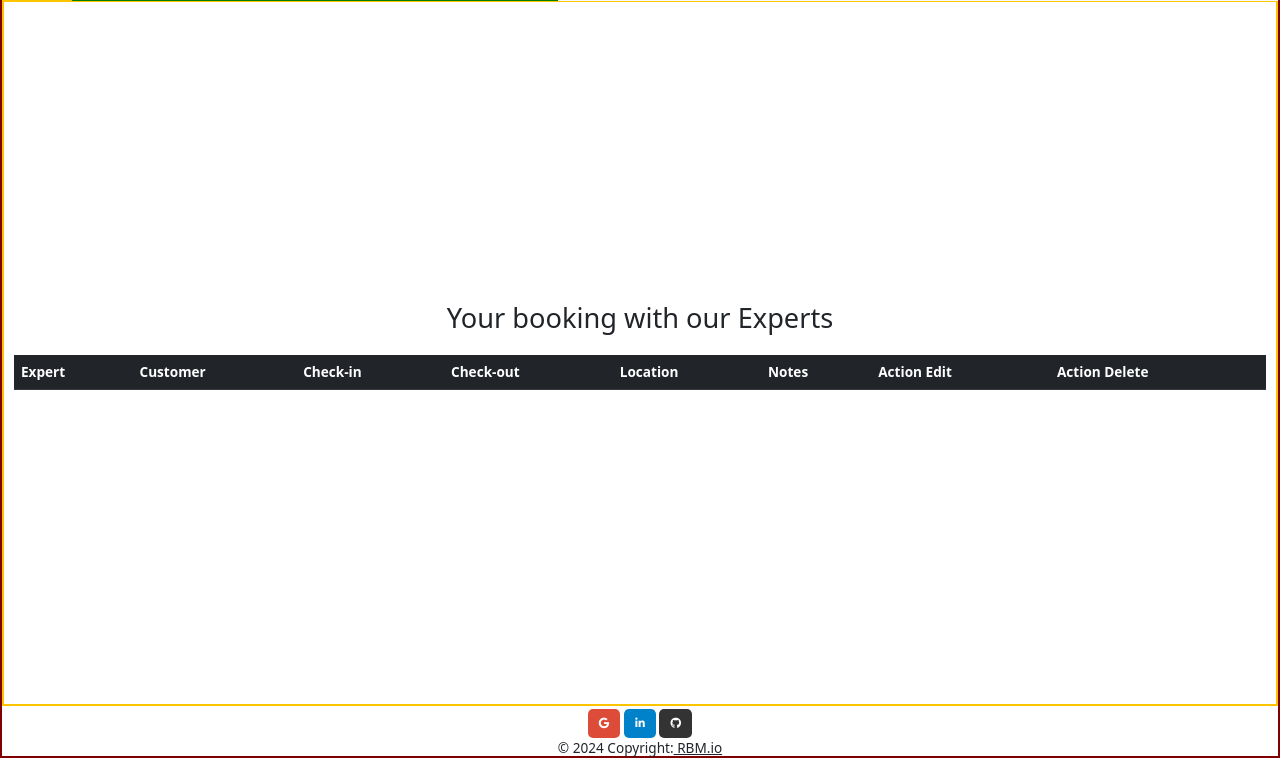
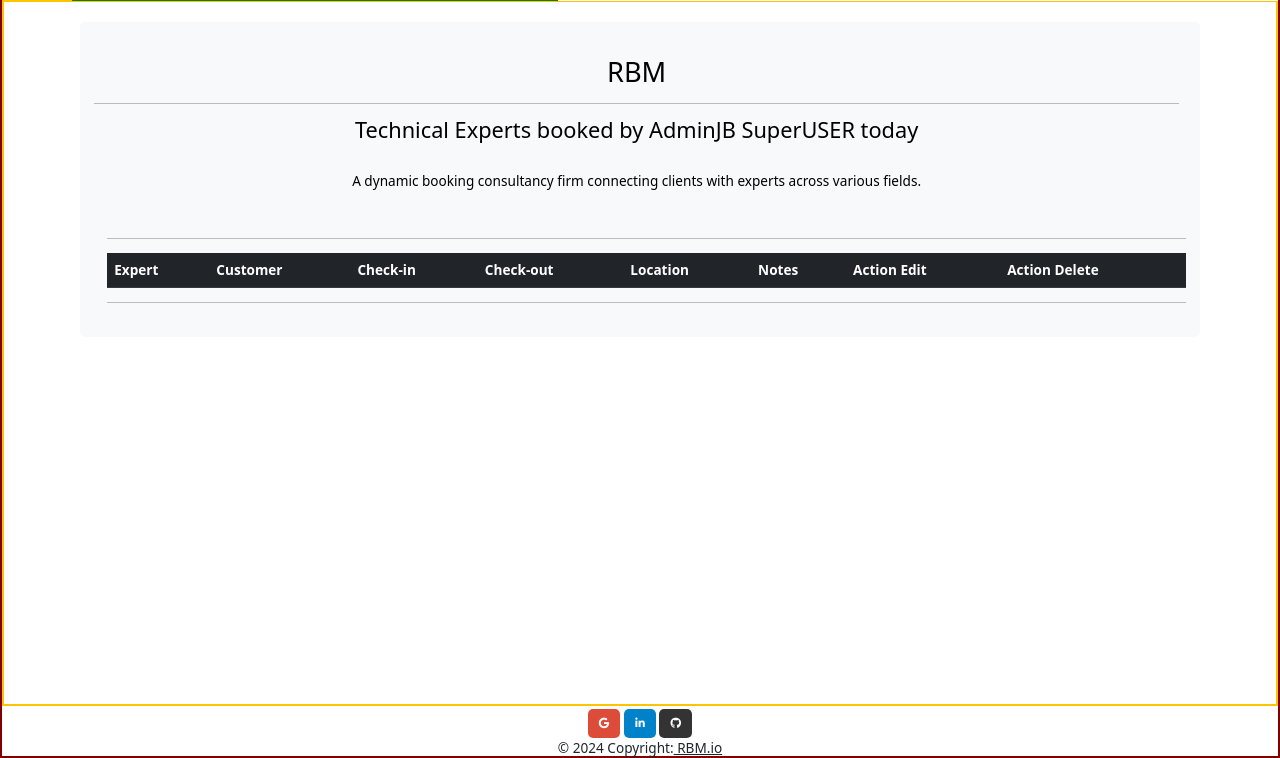
Before and after one commit to Jean7667/RBM_APP, a Django app: page /user_app/booking-success/ in a window 1280 px wide. Shown: the part 42-800 px from the top of the page. Run offline with Django 5.2, Linux system fonts and the light colour scheme; a user stored in the database is signed in; data comes from the database, SQL or seed files in the repository; lists and menus that the app fills with data are empty; some libraries are stand-ins or nearby versions.

Commit message:
changed the layout of the main container adjusted styling for consistentcy

```diff
--- a/user_app/templates/booking/bookingsuccess.html
+++ b/user_app/templates/booking/bookingsuccess.html
@@ -2,11 +2,25 @@
 {% load static %}
 
 {% block content %}
-<section class="container-fluid">
-    <div class="container-auto">
-        <div class="row justify-content-center">
-                <h1 class="text-center mb-4">Your booking with our Experts</h1>
+
+<div class="container-xl mt-4 d-flex flex-column align-items-center height9">
+    <div class="row p-0 d-flex justify-content-center w-100">
+    <div class="col-lg-12 p-3 d-flex flex-column justify-content-center bg-light opacity-85 text-black rounded-2">
+            <div class="row g-2 w-100">
+                <div class="col-12 text-center">
+                    <br>
+                    <h1>RBM</h1>
+                    <hr>
+                    <h2>Technical Experts booked by {{ user.first_name }} {{ user.last_name }} today</h2>
+                    <br>
+                    <p>A dynamic booking consultancy firm connecting clients with experts across various fields.</p>
+
+                </div>
+            </div>
+            <div class="row m-2 g-3 w-100">
+
                         <div class="table-responsive">
+                            <hr>
                             <table class="table table-dark table-striped">
                                 <thead>
                                     <tr>
@@ -40,10 +54,11 @@
                                     {% endfor %}
                                 </tbody>
                             </table>
+                            <hr>
                         </div>
                     </div>
               </div>
         </div>
+
     </div>
-</section>
 {% endblock %}
```
